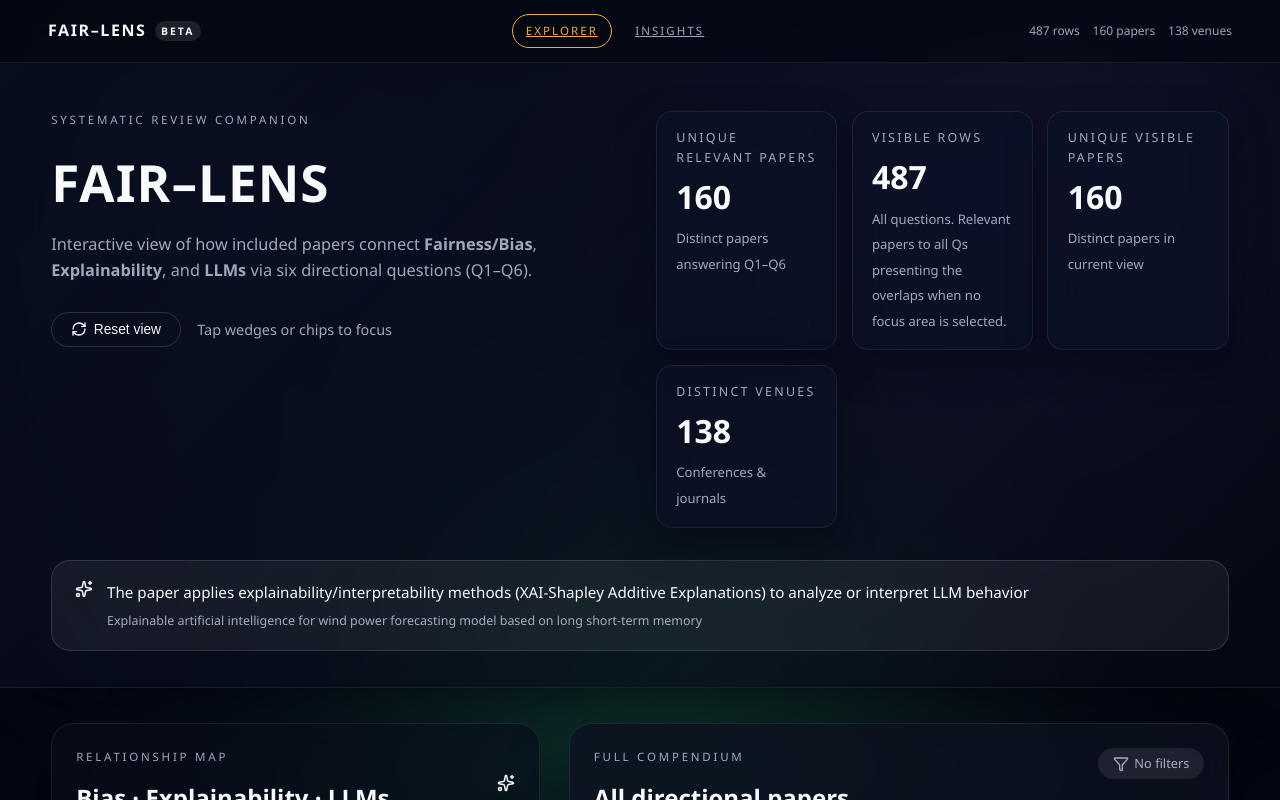
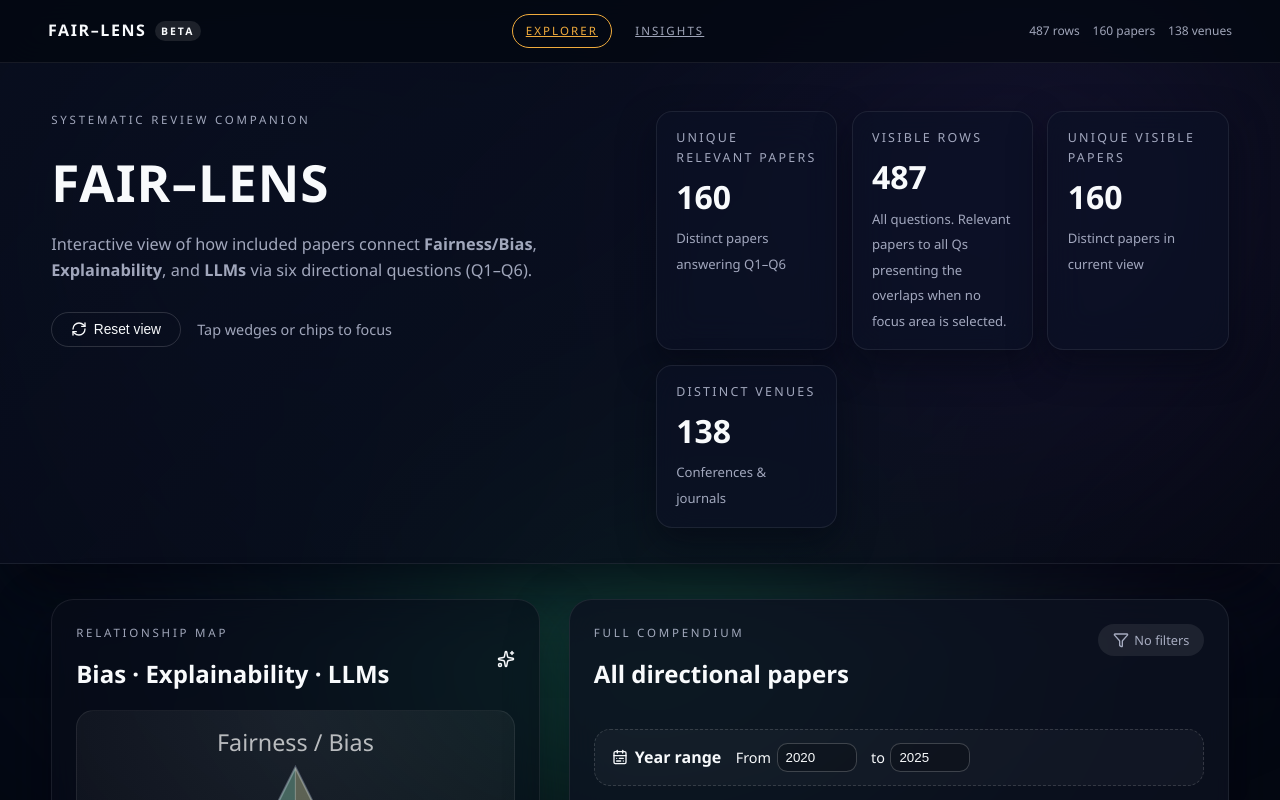
Before and after one commit to SophiaVei/FAIR-LENS, a React (Vite) app in the folder fair-lens-visualizer/: page / in a window 1280 px wide. Shown: the top 800 px of the page. Built offline with nearby package versions, Linux system fonts and the light colour scheme.

Commit message:
remove quote card

```diff
--- a/fair-lens-visualizer/src/App.tsx
+++ b/fair-lens-visualizer/src/App.tsx
@@ -99,7 +99,6 @@ type ExplorerProps = {
   uniqueFilteredPapers: number;
   handleReset: () => void;
   handleSelectAllQuestions: () => void;
-  highlightedPaper?: Paper;
   filtersActive: boolean;
   listTitle: string;
   coverageText: string;
@@ -197,7 +196,6 @@ const ExplorerView: React.FC<ExplorerProps> = ({
   uniqueFilteredPapers,
   handleReset,
   handleSelectAllQuestions,
-  highlightedPaper,
   filtersActive,
   listTitle,
   coverageText,
@@ -250,16 +248,6 @@ const ExplorerView: React.FC<ExplorerProps> = ({
             <span className="stat-meta">Conferences & journals</span>
           </div>
         </div>
-
-        {highlightedPaper && (
-          <div className="quote-card">
-            <Sparkles size={18} />
-            <div>
-              <p>{highlightedPaper.directional_claim}</p>
-              <span>{highlightedPaper.title}</span>
-            </div>
-          </div>
-        )}
       </header>
 
       <main className="content-grid">
@@ -945,11 +933,6 @@ const App: React.FC = () => {
     }
   };
 
-  const highlightedPaper = useMemo(
-    () => filteredPapers.find((paper) => Boolean(paper.directional_claim)),
-    [filteredPapers]
-  );
-
   const coverageText = years.min !== null && years.max !== null ? `${years.min}–${years.max}` : "—";
   const isYearDefault =
     years.min !== null && years.max !== null && yearFilter.min === years.min && yearFilter.max === years.max;
@@ -1009,7 +992,6 @@ const App: React.FC = () => {
               uniqueFilteredPapers={uniqueFilteredPapers}
               handleReset={handleReset}
               handleSelectAllQuestions={() => setActiveQuestions(questionOrder)}
-              highlightedPaper={highlightedPaper}
               filtersActive={filtersActive}
               listTitle={listTitle}
               coverageText={coverageText}
```
